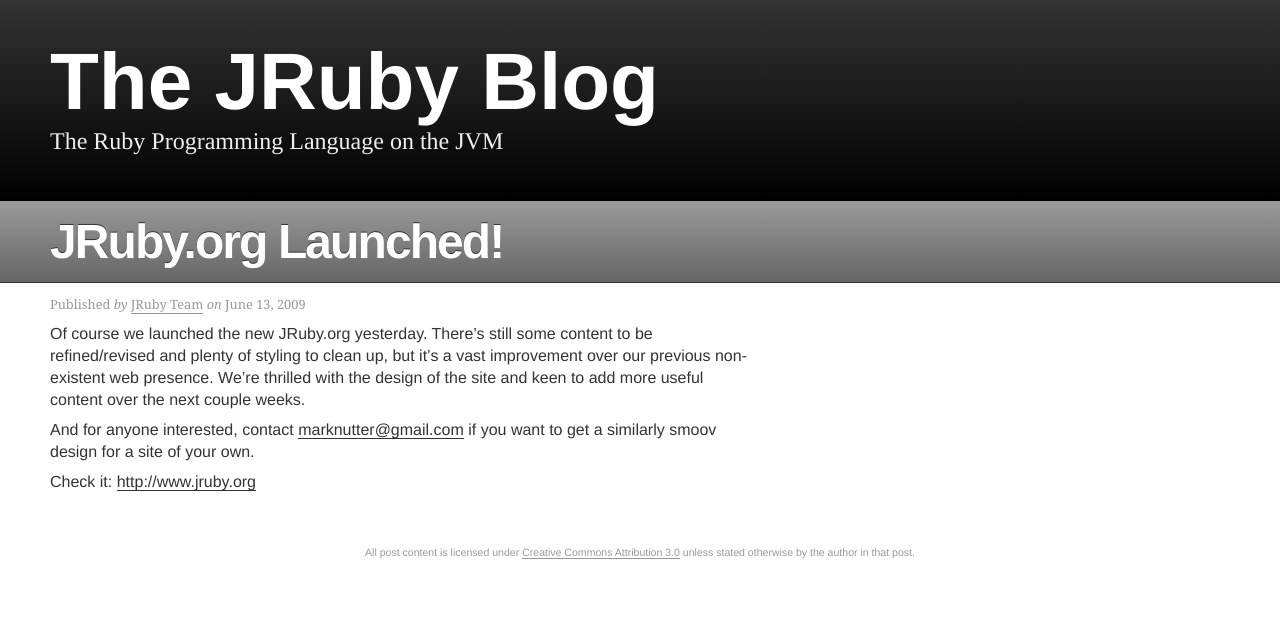
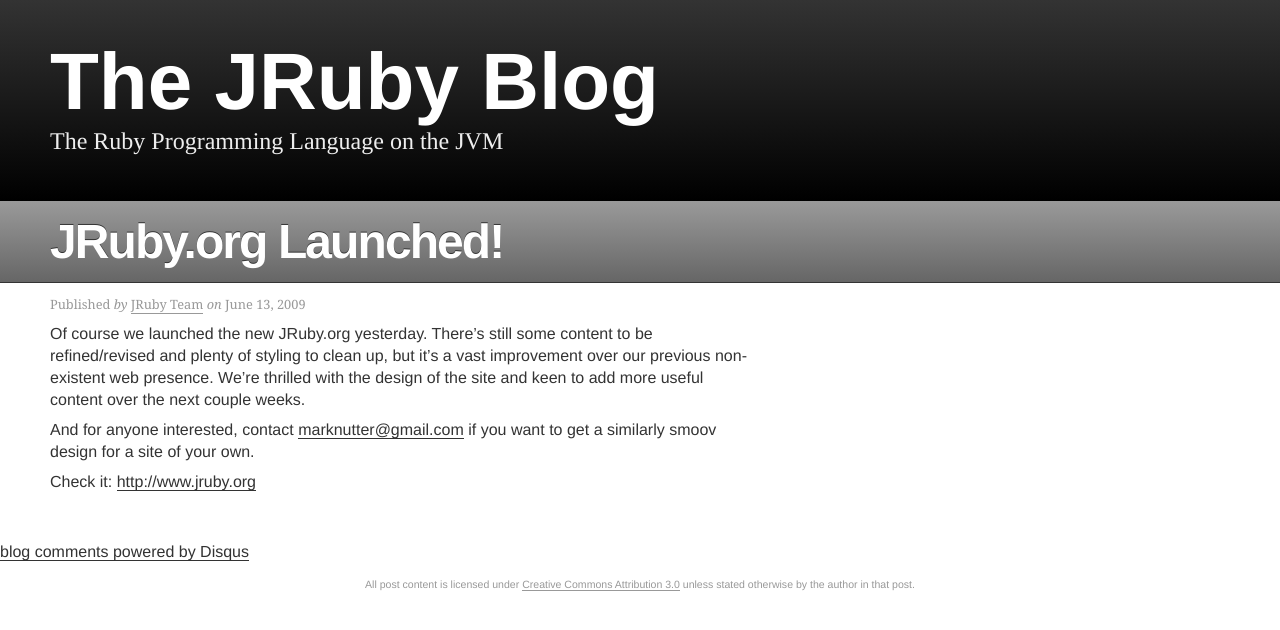
Before and after one commit to jruby/blog.jruby.org, a Jekyll site: the page built from _posts/2009-06-13-jruby-dot-org-launched.md, in a window 1280 px wide. Shown: the top 630 px of the page. Built offline with Jekyll 4.4.1, drawn with Linux system fonts in a browser that asks for light colours; comment, search, counter and statistics services are not loaded; some of the changed lines change nothing that is shown.

Commit message:
added disqus for comments. testing it live

```diff
--- a/_layouts/post.html
+++ b/_layouts/post.html
@@ -29,3 +29,19 @@
   </footer>
   {% endif %}
 </article>
+
+<div id="disqus_thread"></div>
+<script>
+  var disqus_shortname  = 'jruby';
+  var disqus_identifier = '{{ page.url }}';
+  var disqus_title      = '{{ page.title }}';
+
+  /* * * DON'T EDIT BELOW THIS LINE * * */
+  (function() {
+    var dsq = document.createElement('script'); dsq.type = 'text/javascript'; dsq.async = true;
+    dsq.src = 'http://' + disqus_shortname + '.disqus.com/embed.js';
+    (document.getElementsByTagName('head')[0] || document.getElementsByTagName('body')[0]).appendChild(dsq);
+  })();
+</script>
+<noscript>Please enable JavaScript to view the <a href="http://disqus.com/?ref_noscript">comments powered by Disqus.</a></noscript>
+<a href="http://disqus.com" class="dsq-brlink">blog comments powered by <span class="logo-disqus">Disqus</span></a>
```
